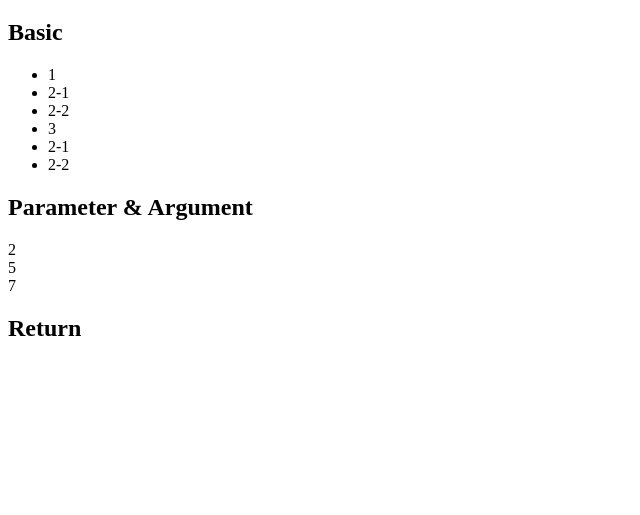
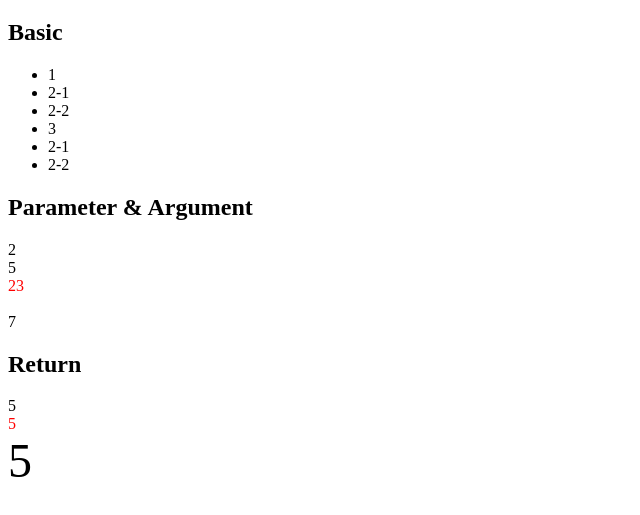
Before and after one commit to Green-JEONG/Web, a plain HTML site: page ex9.html in a window 1280 px wide. Shown: the part 61-576 px from the top of the page, without its empty margins (0-640 px from the left). Drawn offline with Linux system fonts and the light colour scheme.

Commit message:
[Updated] JavaScript(web2)_13 #23 - 1.3 Return

```diff
--- a/ex9.html
+++ b/ex9.html
@@ -21,15 +21,27 @@
         <h2>Parameter & Argument</h2>
         <script>
             function onePlusOne() {
-            document.write(1+1+'<br>');
+                document.write(1+1+'<br>');
             }
             onePlusOne();
             function sum(left, right) {
                 document.write(left+right+'<br>');
             }
+            function sumColorRed(left, right) {
+                document.write('<div style="color:red">'+left+right+'</div><br>');
+            }
             sum(2,3); // 5
+            sumColorRed(2,3); // 5
             sum(3,4); // 7
         </script>
         <h2>Return</h2>
+        <script>
+            function sum2(left, right) {
+                return left+right;
+            }
+            document.write(sum2(2,3)+'<br>');
+            document.write('<div style="color:red">'+sum2(2,3)+'</div>');
+            document.write('<div style="font-size:3rem;">'+sum2(2,3)+'</div>');
+        </script>
     </body>
 </html>
```
